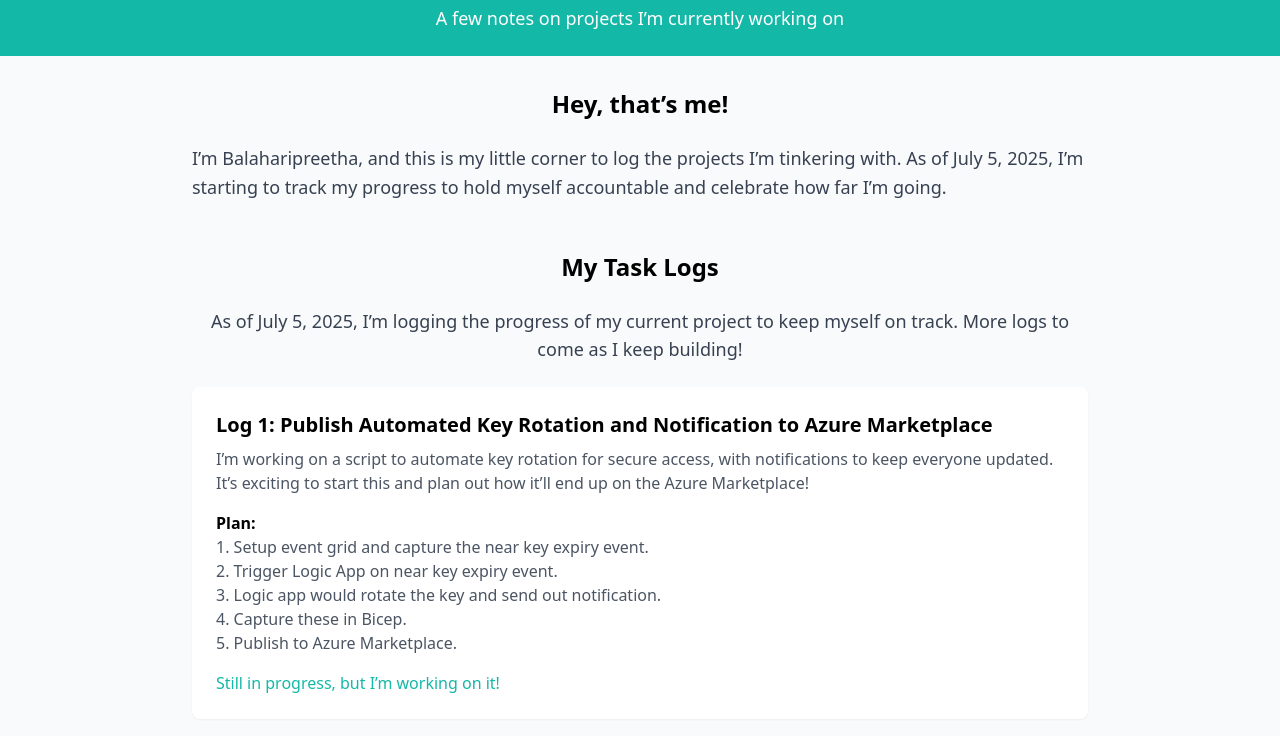
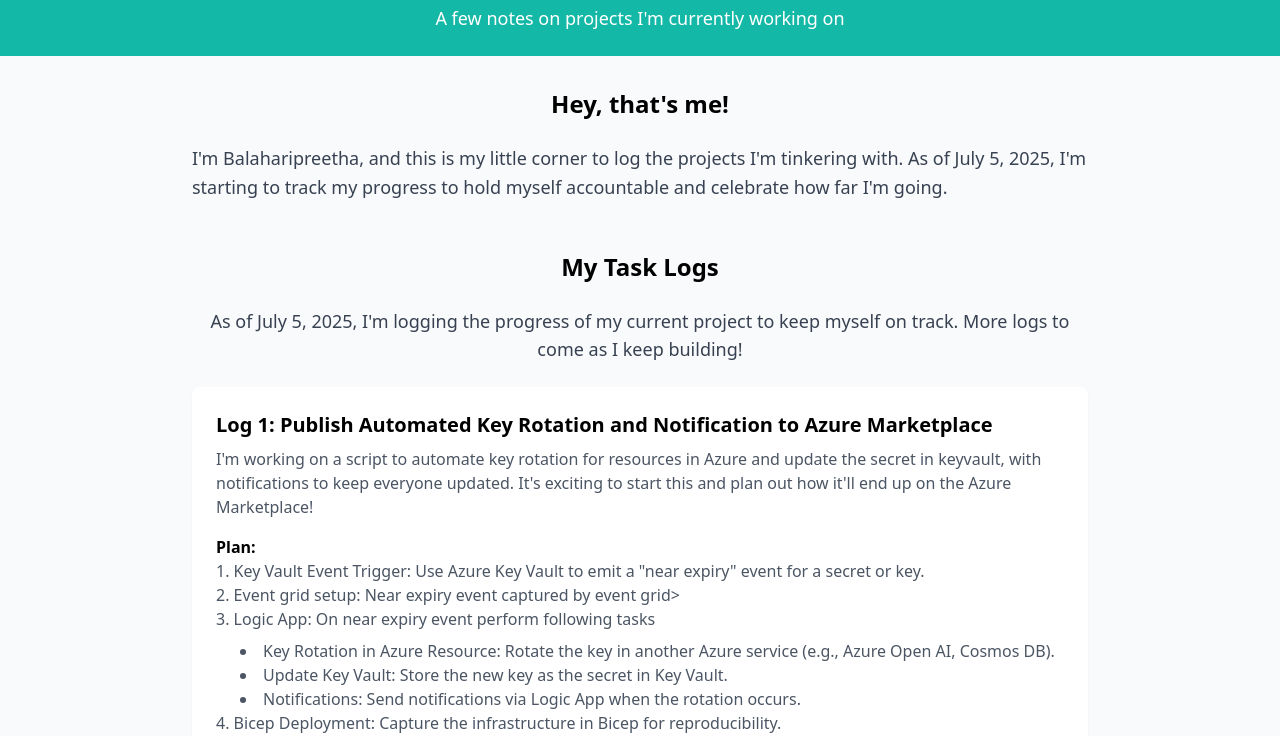
Before and after one commit to Balaharipm/balaharipm.github.com, a plain HTML site: page index.html in a window 1280 px wide. Shown: the part 64-800 px from the top of the page. Drawn offline with nearby package versions, Linux system fonts and the light colour scheme.

Commit message:
Update index.html

```diff
--- a/index.html
+++ b/index.html
@@ -10,37 +10,43 @@
   <header class="bg-teal-500 text-white py-6">
     <div class="container mx-auto text-center">
       <h1 class="text-3xl font-bold">Balaharipreetha's Selected Task Logs</h1>
-      <p class="mt-2 text-lg">A few notes on projects I’m currently working on</p>
+      <p class="mt-2 text-lg">A few notes on projects I'm currently working on</p>
     </div>
   </header>
 
   <main class="container mx-auto py-8 max-w-4xl">
     <section class="mb-12">
-      <h2 class="text-2xl font-semibold text-center mb-6">Hey, that’s me!</h2>
+      <h2 class="text-2xl font-semibold text-center mb-6">Hey, that's me!</h2>
       <p class="text-lg text-gray-700 leading-relaxed">
-        I’m Balaharipreetha, and this is my little corner to log the projects I’m tinkering with. As of July 5, 2025, I’m starting to track my progress to hold myself accountable and celebrate how far I’m going.
+        I'm Balaharipreetha, and this is my little corner to log the projects I'm tinkering with. As of July 5, 2025, I'm starting to track my progress to hold myself accountable and celebrate how far I'm going.
       </p>
     </section>
 
     <section class="mb-12">
       <h2 class="text-2xl font-semibold text-center mb-6">My Task Logs</h2>
       <p class="text-lg text-gray-700 text-center mb-6">
-        As of July 5, 2025, I’m logging the progress of my current project to keep myself on track. More logs to come as I keep building!
+        As of July 5, 2025, I'm logging the progress of my current project to keep myself on track. More logs to come as I keep building!
       </p>
       <div class="space-y-6">
         <!-- Task Log 1 -->
         <div class="bg-white p-6 rounded-lg shadow-sm">
           <h3 class="text-xl font-semibold mb-2">Log 1: Publish Automated Key Rotation and Notification to Azure Marketplace</h3>
-          <p class="text-gray-600 mb-4">I’m working on a script to automate key rotation for secure access, with notifications to keep everyone updated. It’s exciting to start this and plan out how it’ll end up on the Azure Marketplace!</p>
+          <p class="text-gray-600 mb-4">I'm working on a script to automate key rotation for resources in Azure and update the secret in keyvault, with notifications to keep everyone updated. It's exciting to start this and plan out how it'll end up on the Azure Marketplace!</p>
           <p><b>Plan:</b></p>
           <ol class="list-decimal list-inside text-gray-600 mb-4">
-            <li>Setup event grid and capture the near key expiry event.</li>
-            <li>Trigger Logic App on near key expiry event.</li>
-            <li>Logic app would rotate the key and send out notification.</li>
-            <li>Capture these in Bicep.</li>
-            <li>Publish to Azure Marketplace.</li>
+            <li>Key Vault Event Trigger: Use Azure Key Vault to emit a "near expiry" event for a secret or key.</li>
+            <li>Event grid setup: Near expiry event captured by event grid></li>
+            <li>Logic App: On near expiry event perform following tasks
+              <ul class="list-disc list-inside ml-6 mt-2">
+                <li>Key Rotation in Azure Resource: Rotate the key in another Azure service (e.g., Azure Open AI, Cosmos DB).</li>
+                <li>Update Key Vault: Store the new key as the secret in Key Vault.</li>
+                <li>Notifications: Send notifications via Logic App when the rotation occurs.</li>
+              </ul>
+            </li>
+            <li>Bicep Deployment: Capture the infrastructure in Bicep for reproducibility.</li>
+            <li>Azure Marketplace: Package and publish the solution.</li>
           </ol>
-          <span class="text-teal-500">Still in progress, but I’m working on it!</span>
+          <span class="text-teal-500">Still in progress, but I'm working on it!</span>
         </div>
       </div>
     </section>
```
